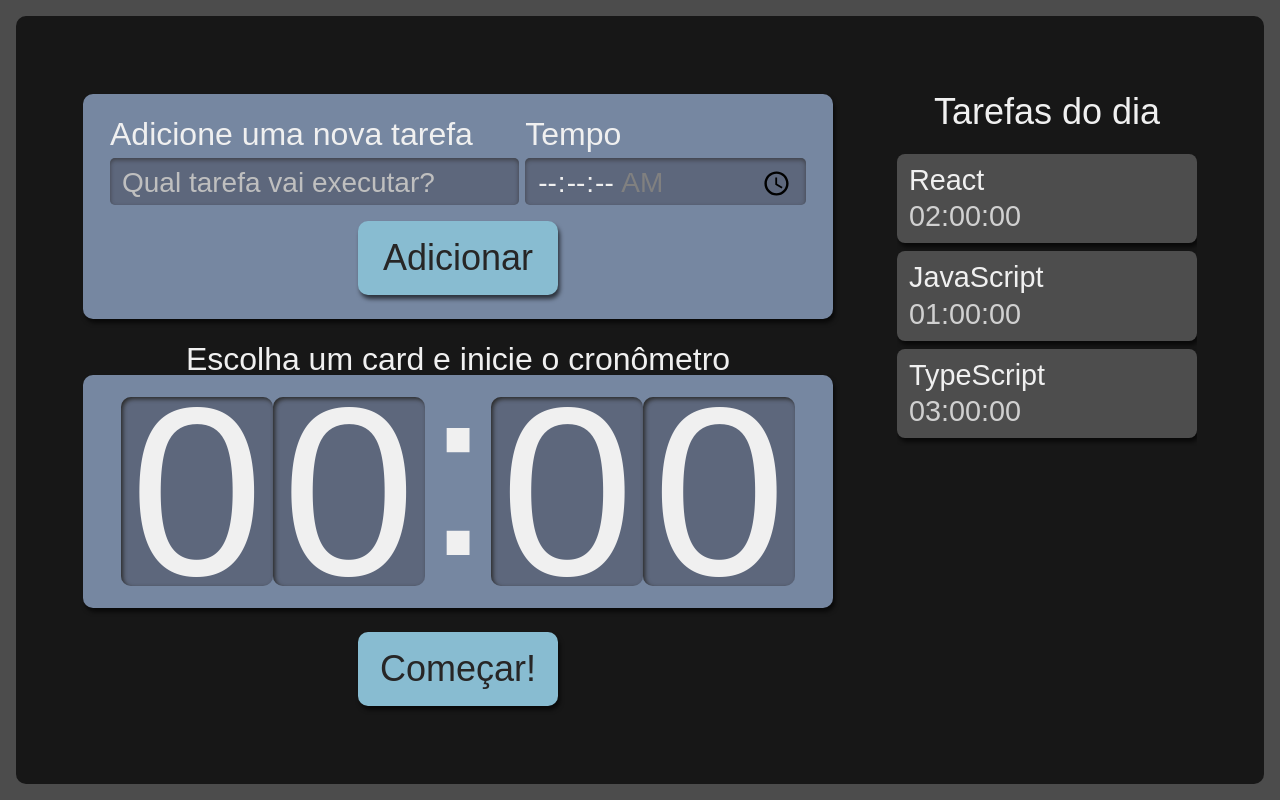
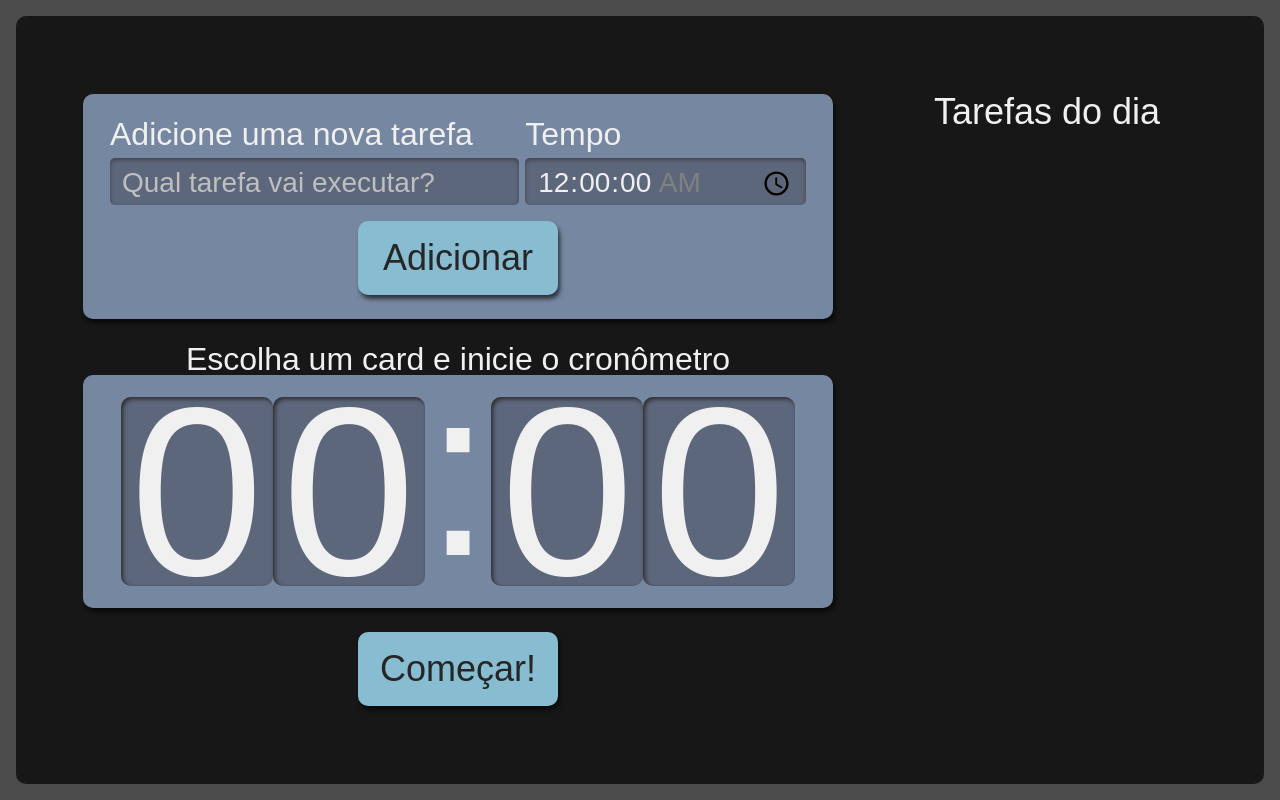
Before and after one commit to JennyLamego2022/task-time-control, a React (Vite) app: page / in a window 1280 px wide. Built offline with nearby package versions, Linux system fonts and the light colour scheme.

Commit message:
feat: criação de props para fazer a comunicação do APP com o componente de lista

```diff
--- a/src/components/Button/button.tsx
+++ b/src/components/Button/button.tsx
@@ -2,8 +2,9 @@ import React, { ReactNode } from "react";
 import style from './button.module.scss'
 
 
-interface ButtonProps {
+interface ButtonProps  {
   children: ReactNode;
+  type?: "button" | "submit" | "reset" | undefined
 }
 class Button extends React.Component <ButtonProps> {
   render() {
@@ -15,9 +16,9 @@ class Button extends React.Component <ButtonProps> {
     //cria uma constante booleana
     //le-se: se esta ativo, (como nao tem como usar o if, pq estamos em um objeto, usa-se o ternario '?') bg green, senao (:) bg red.
     //uma forma de criar o inline style no html
-
+    const {type = "button"} = this.props;
     return (
-    <button className={style.botao}>
+    <button type={type} className={style.botao}>
         {this.props.children}
     </button>);
   }
--- a/src/components/Form/form.tsx
+++ b/src/components/Form/form.tsx
@@ -1,17 +1,33 @@
 import React from "react";
 import Button from "../Button/button";
 import style from './form.module.scss'
+import { ITask } from "../../types/task";
 
-class Form extends React.Component {
+class Form extends React.Component<{
+  setTask: React.Dispatch<React.SetStateAction<ITask[]>>
+}> {
+
+  state = {
+    task: "",
+    time: "00:00"
+  }
+
+  addTask(evento: React.FormEvent<HTMLFormElement>){
+    evento.preventDefault();
+    this.props.setTask(oldTask => [...oldTask, {...this.state}])
+  }
+
   render(): React.ReactNode {
     return (
-      <form action="" className={style.novaTarefa}>
+      <form action="" className={style.novaTarefa} onSubmit={this.addTask.bind(this)}>
         <div className={style.inputContainer}>
           <label htmlFor="task">Adicione uma nova tarefa</label>
           <input
             type="text"
             name="task"
             id="task"
+            value = {this.state.task}
+            onChange={evento => this.setState({...this.state, task: evento.target.value})}
             placeholder="Qual tarefa vai executar?"
             required
           />
@@ -22,13 +38,15 @@ class Form extends React.Component {
             type="time"
             step="1"
             name="time"
+            value = {this.state.time}
+            onChange={evento => this.setState({...this.state, time: evento.target.value})}
             id="time"
             min="00:00:00"
             max="01:30:00"
             required
           />
         </div >
-        <Button>Adicionar</Button>
+        <Button type="submit">Adicionar</Button>
       </form>
     );
   }
--- a/src/components/List/list.tsx
+++ b/src/components/List/list.tsx
@@ -1,24 +1,12 @@
-import { useState } from 'react';
+import { ITask } from '../../types/task';
 import Item from './Item/item';
 import style from './list.module.scss'
 
-function List() {
-    const [task, setTask] = useState([{
-      task: 'React',
-      time: '02:00:00'
-  },{
-      task: 'JavaScript',
-      time: '01:00:00'
-  }, {
-      task: 'TypeScript',
-      time: '03:00:00'
-  }])
 
+function List({task}:{task: ITask[]}) {
   return (
     <aside className={style.listaTarefas}>
-      <h2 onClick={() =>{
-        setTask([...task, {task: "Estudar estado", time: "05:00:00"}])
-      }}>Tarefas do dia</h2>
+      <h2>Tarefas do dia</h2>
       <ul>
         {task.map((item, index) => (
           <Item
--- a/src/pages/App.tsx
+++ b/src/pages/App.tsx
@@ -1,14 +1,31 @@
+import { useState } from "react";
 import Form from "../components/Form/form";
 import List from "../components/List/list";
 import Stopwatch from "../components/Stopwatch/stopwatch";
 import style from './App.module.scss'
+import { ITask } from "../types/task";
 
 function App() {
+
+  const [task, setTask] = useState<ITask[]>([
+//     {
+//     task: 'React',
+//     time: '02:00:00'
+// },{
+//     task: 'JavaScript',
+//     time: '01:00:00'
+// }, {
+//     task: 'TypeScript',
+//     time: '03:00:00'
+// }
+])
+
+
   return (
     <>
       <div className={style.AppStyle}>
-        <Form />
-        <List/>
+        <Form setTask={setTask}/>
+        <List task={task}/>
         <Stopwatch/>
       </div>
     </>
--- /dev/null
+++ b/src/types/task.ts
@@ -0,0 +1,4 @@
+export interface ITask  {
+    task: string,
+    time: string
+  }
```
